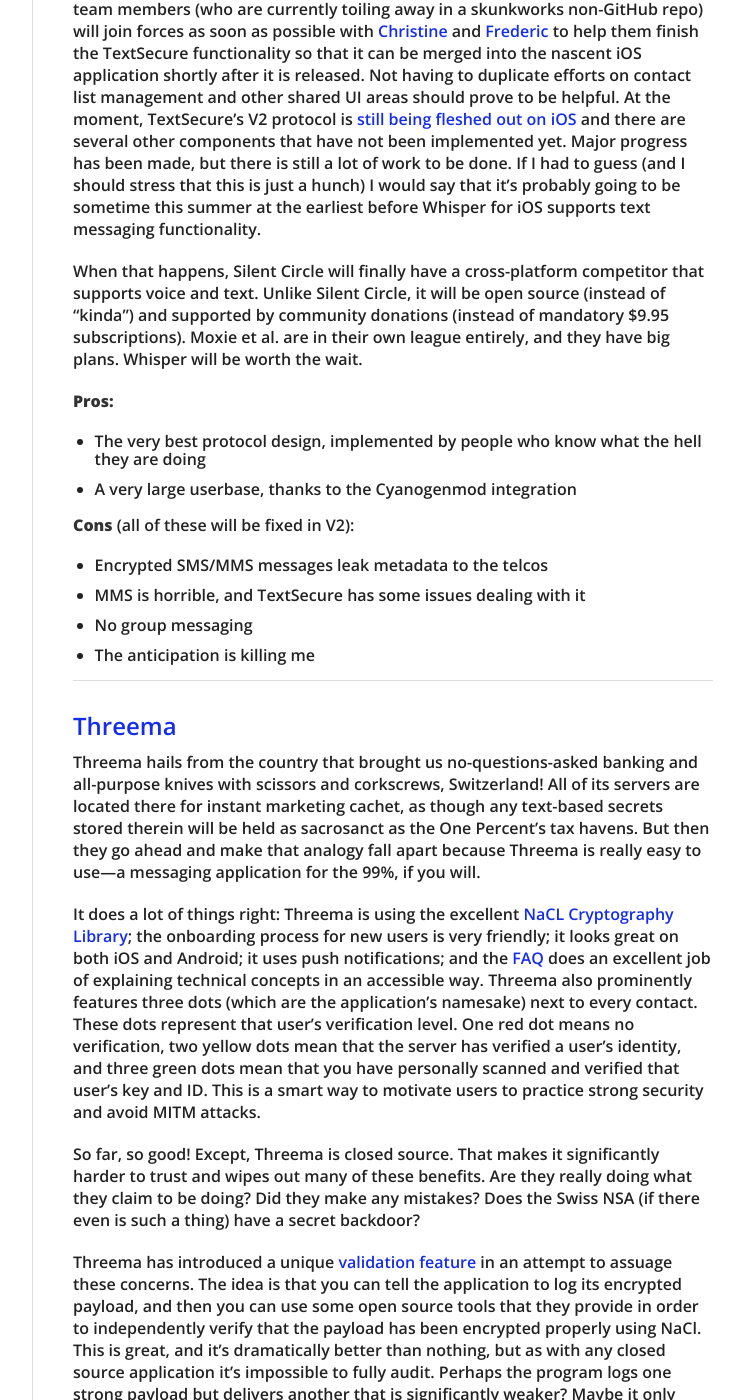
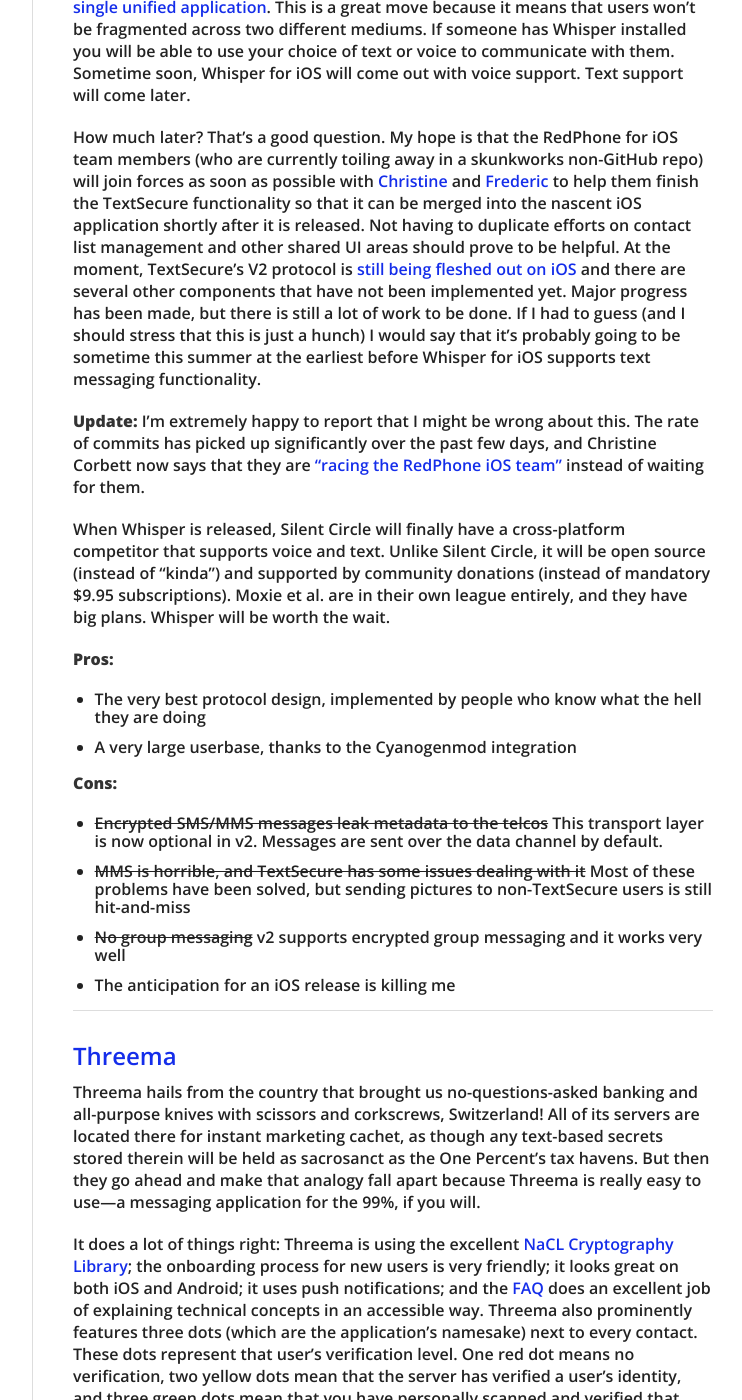
Before and after one commit to jlund/missingm, a Jekyll site: the page built from _posts/2014-02-11-fighting-dishfire-the-state-of-mobile-cross-platform-encrypted-messaging.md, in a window 1280 px wide and 1400 px high, scrolled down 9673 px. Shown: the whole window, without its empty margins (378-1120 px from the left). Built offline with Jekyll 4.4.1, drawn with Linux system fonts in a browser that asks for light colours; nearby versions of some CDN libraries; comment, search, counter and statistics services are not loaded; some of the changed text lies outside the part shown.

Commit message:
Updating DISHFIRE to reflect that TextSecure 2.0 has been released!

```diff
--- a/_posts/2014-02-11-fighting-dishfire-the-state-of-mobile-cross-platform-encrypted-messaging.md
+++ b/_posts/2014-02-11-fighting-dishfire-the-state-of-mobile-cross-platform-encrypted-messaging.md
@@ -191,25 +191,31 @@
 
 So far the TextSecure V2 protocol has only been rolled out to [Cyanogenmod][73] users as part of its [WhisperPush functionality][74]. This is a major accomplishment in its own right because it means that approximately 10 million people will automatically get the benefits of encrypted messaging without any effort on their part. TextSecure is available on Android, of course, and has been for years, but the current version in the Play Store is still using the old protocol. The release of the new Android version that incorporates a [brand-new design][75], push-based data channel messaging (instead of SMS), the [Axolotl ratchet][55], prekeys, Curve25519, and all of the other massive improvements [looks to be imminent][76]. I can't wait.
 
+**Update:** TextSecure version 2.0 is [now available][92] for Android!
+
 The current Android version is tough to recommend to everyday users because the MMS support is so poor. To be clear, I place all of the blame for this on the carriers who developed such an awful standard in the first place. When I try to send a picture to an AT&T user they receive only an obscure message size failure warning even though Verizon, Sprint, and T-mobile subscribers can all receive them just fine. TextSecure has no support for group messaging either, so MMS messages that are sent to multiple people don't get threaded properly. You used to be able to work around these issues by telling TextSecure not to handle MMS and using the standard messaging application for pictures, videos, and group messages, but this is no longer possible in Android 4.4 KitKat. More than half of the people I convinced to install TextSecure ended up uninstalling it due to the MMS and group messaging issues. The new version will solve this by skipping the SMS/MMS transport layer entirely.
+
+**Update:** TextSecure version 2.0 fixes most of these issues. Using it as a standalone application that only processes messages from other TextSecure users is once again possible. MMS group messages also work perfectly. Sending images via MMS to AT&T users is still broken for me.
 
 OK, great, it's already decent on Android if you can deal with some hiccups and is about to get even better. What about iOS? The good news is that it's [already in progress][77]. The bad news is that it's probably going to be a while. At Whisper System's recent Spring Break of Code event, Christine Corbett, one of the lead developers of TextSecure for iOS, announced plans to merge TextSecure and RedPhone (Whisper System's open source encrypted telephony program) into a [single unified application][78]. This is a great move because it means that users won't be fragmented across two different mediums. If someone has Whisper installed you will be able to use your choice of text or voice to communicate with them. Sometime soon, Whisper for iOS will come out with voice support. Text support will come later.
 
 How much later? That's a good question. My hope is that the RedPhone for iOS team members (who are currently toiling away in a skunkworks non-GitHub repo) will join forces as soon as possible with [Christine][79] and [Frederic][80] to help them finish the TextSecure functionality so that it can be merged into the nascent iOS application shortly after it is released. Not having to duplicate efforts on contact list management and other shared UI areas should prove to be helpful. At the moment, TextSecure's V2 protocol is [still being fleshed out on iOS][81] and there are several other components that have not been implemented yet. Major progress has been made, but there is still a lot of work to be done. If I had to guess (and I should stress that this is just a hunch) I would say that it's probably going to be sometime this summer at the earliest before Whisper for iOS supports text messaging functionality.
 
-When that happens, Silent Circle will finally have a cross-platform competitor that supports voice and text. Unlike Silent Circle, it will be open source (instead of "kinda") and supported by community donations (instead of mandatory $9.95 subscriptions). Moxie et al. are in their own league entirely, and they have big plans. Whisper will be worth the wait.
+**Update:** I'm extremely happy to report that I might be wrong about this. The rate of commits has picked up significantly over the past few days, and Christine Corbett now says that they are ["racing the RedPhone iOS team"](https://twitter.com/moxie/status/438028465623674881) instead of waiting for them.
+
+When Whisper is released, Silent Circle will finally have a cross-platform competitor that supports voice and text. Unlike Silent Circle, it will be open source (instead of "kinda") and supported by community donations (instead of mandatory $9.95 subscriptions). Moxie et al. are in their own league entirely, and they have big plans. Whisper will be worth the wait.
 
 **Pros:**
 
 *   The very best protocol design, implemented by people who know what the hell they are doing
 *   A very large userbase, thanks to the Cyanogenmod integration
 
-**Cons** (all of these will be fixed in V2):
+**Cons:**
 
-*   Encrypted SMS/MMS messages leak metadata to the telcos
-*   MMS is horrible, and TextSecure has some issues dealing with it
-*   No group messaging
-*   The anticipation is killing me
+*   <del>Encrypted SMS/MMS messages leak metadata to the telcos</del> This transport layer is now optional in v2. Messages are sent over the data channel by default.
+*   <del>MMS is horrible, and TextSecure has some issues dealing with it</del> Most of these problems have been solved, but sending pictures to non-TextSecure users is still hit-and-miss
+*   <del>No group messaging</del> v2 supports encrypted group messaging and it works very well
+*   The anticipation for an iOS release is killing me
 
 * * *
 
@@ -245,23 +251,16 @@
 
 **Android to Android:**
 
-*   Use Surespot. It's faster, less annoying, and more reliable than the SMS/MMS transport that TextSecure is still using.
+*   Use [TextSecure version 2.0][93]
 
 **iOS to Android (or vice-versa), iOS to iOS:**
 
-*   <del datetime="2014-02-17T05:14:09+00:00">Use Threema</del> Use Surespot
-
-## Tomorrow
-
-**Android to Android:**
-
-*   Use TextSecure as soon as the V2 version is released
-
-<del datetime="2014-02-17T05:14:09+00:00"><strong>iOS to Android (or vice-versa), iOS to iOS:</strong></del>
-
-<del datetime="2014-02-17T05:14:09+00:00">* Use Surespot as soon as the iOS version is released</del>
+*   Use [Surespot][47]
+*   If you need encrypted group messaging, use [Threema][82]
 
 ## The Hopefully Not Too Distant Future
+
+**Android and iOS:**
 
 *   Use Whisper as soon as it comes out. Encrypted phone calls and text messaging bundled together in a unified interface that will be available on both iOS and Android? Hell yes.
 
```
Also changed, not shown: other parts of _posts/2014-02-11-fighting-dishfire-the-state-of-mobile-cross-platform-encrypted-messaging.md (+2 -0 lines).
